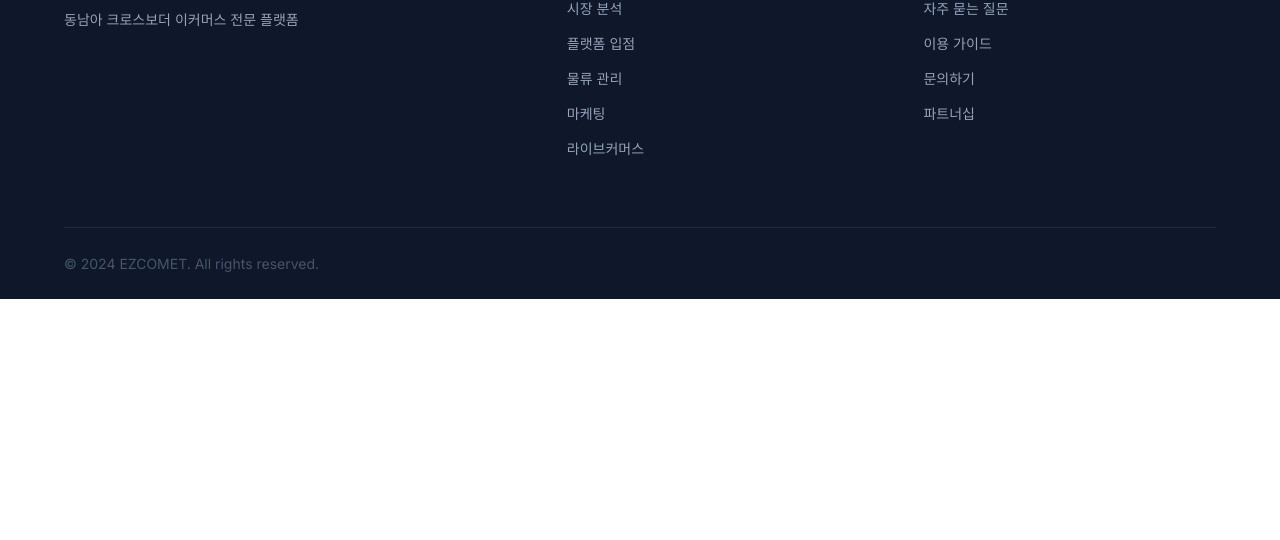
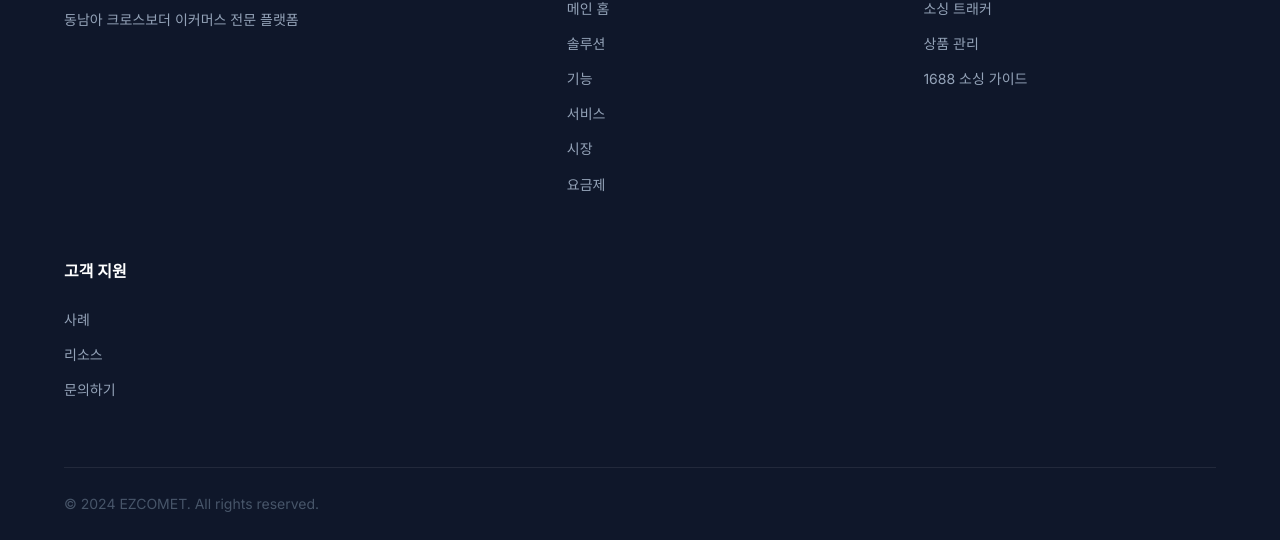
Before and after one commit to divoost/divoost-website, a plain HTML site: page ezcomet/index.html in a window 1280 px wide. Shown: the part 5615-6155 px from the top of the page. Before the commit the page ends 5914 px from the top, so only its background shows below. Drawn offline with Linux system fonts and the light colour scheme.

Commit message:
전체 페이지 네비게이션 링크 누락 수정
Root page:
- Footer: replace dead links with EZCOMET, dashboard, admin, 1688 guide

EZCOMET pages (all 10):
- Footer: add main home, all subpages, dashboard, admin, 1688 guide, case
- Remove duplicate footer links

Dashboard pages (all 7):
- Sidebar: add main home link

All pages now cross-link to every section of the site.

https://claude.ai/code/session_012jEsCACbjGYqhbxFBLvbUF

Co-authored-by: Claude <noreply@anthropic.com>

```diff
--- a/ezcomet/index.html
+++ b/ezcomet/index.html
@@ -413,23 +413,32 @@
                 </div>
 
                 <div class="footer-col">
-                    <h4 class="footer-heading">서비스</h4>
+                    <h4 class="footer-heading">페이지</h4>
                     <ul class="footer-links">
-                        <li><a href="service.html">시장 분석</a></li>
-                        <li><a href="service.html">플랫폼 입점</a></li>
-                        <li><a href="service.html">물류 관리</a></li>
-                        <li><a href="service.html">마케팅</a></li>
-                        <li><a href="service.html">라이브커머스</a></li>
+                        <li><a href="../index.html">메인 홈</a></li>
+                        <li><a href="solution.html">솔루션</a></li>
+                        <li><a href="features.html">기능</a></li>
+                        <li><a href="service.html">서비스</a></li>
+                        <li><a href="market.html">시장</a></li>
+                        <li><a href="pricing.html">요금제</a></li>
+                    </ul>
+                </div>
+
+                <div class="footer-col">
+                    <h4 class="footer-heading">소싱 · 도구</h4>
+                    <ul class="footer-links">
+                        <li><a href="../dashboard/index.html">소싱 트래커</a></li>
+                        <li><a href="../dashboard/admin.html">상품 관리</a></li>
+                        <li><a href="1688-coupang-guide.html">1688 소싱 가이드</a></li>
                     </ul>
                 </div>
 
                 <div class="footer-col">
                     <h4 class="footer-heading">고객 지원</h4>
                     <ul class="footer-links">
-                        <li><a href="resources.html">자주 묻는 질문</a></li>
-                        <li><a href="resources.html">이용 가이드</a></li>
+                        <li><a href="case.html">사례</a></li>
+                        <li><a href="resources.html">리소스</a></li>
                         <li><a href="contact.html">문의하기</a></li>
-                        <li><a href="contact.html">파트너십</a></li>
                     </ul>
                 </div>
             </div>
```
Also changed, not shown: dashboard/admin.html (+1 -0 lines), dashboard/index.html (+1 -0 lines), dashboard/margin.html (+1 -0 lines), dashboard/platforms.html (+1 -0 lines), dashboard/products.html (+1 -0 lines), dashboard/search-reviews.html (+1 -0 lines), dashboard/trends.html (+1 -0 lines), ezcomet/1688-coupang-guide.html (+18 -8 lines), ezcomet/case.html (+18 -9 lines), ezcomet/contact.html (+18 -9 lines), ezcomet/features.html (+18 -9 lines), ezcomet/market.html (+18 -9 lines), ezcomet/pricing.html (+18 -9 lines), ezcomet/resources.html (+18 -9 lines), 3 more files.
